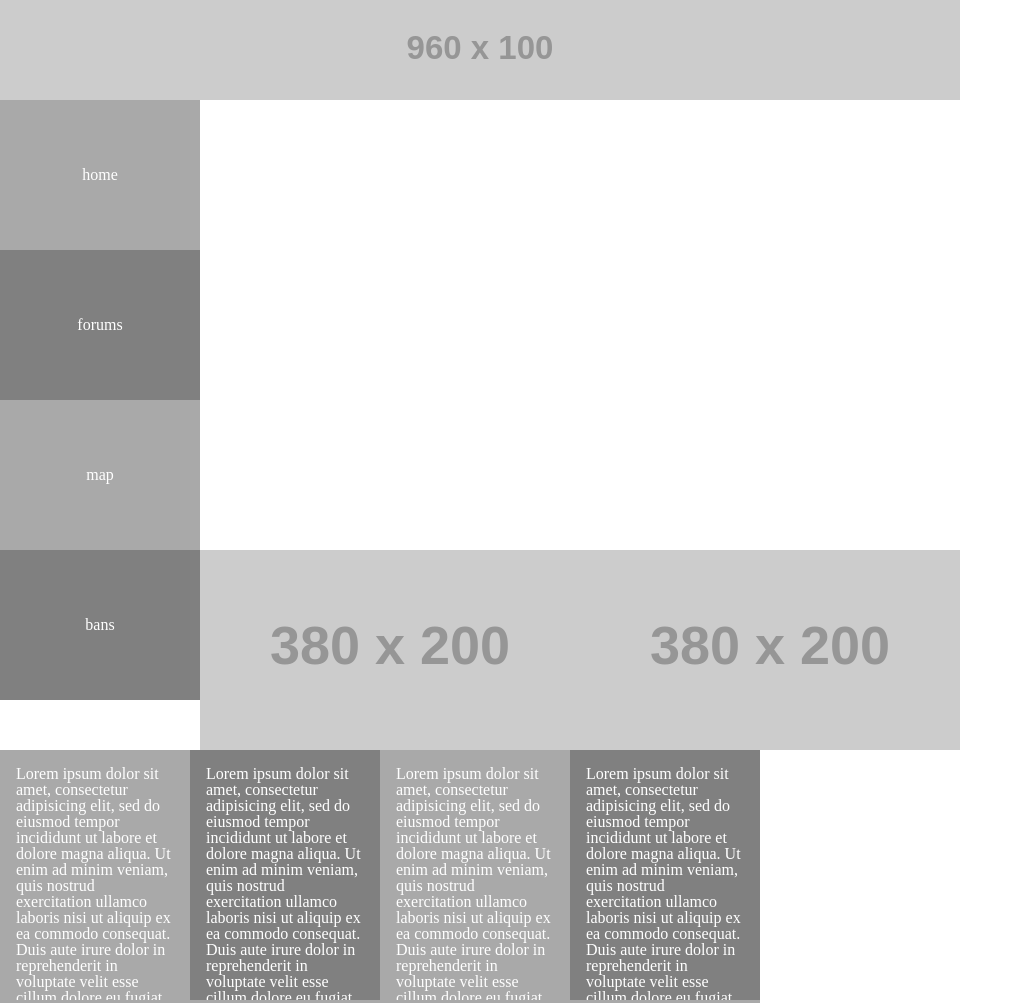
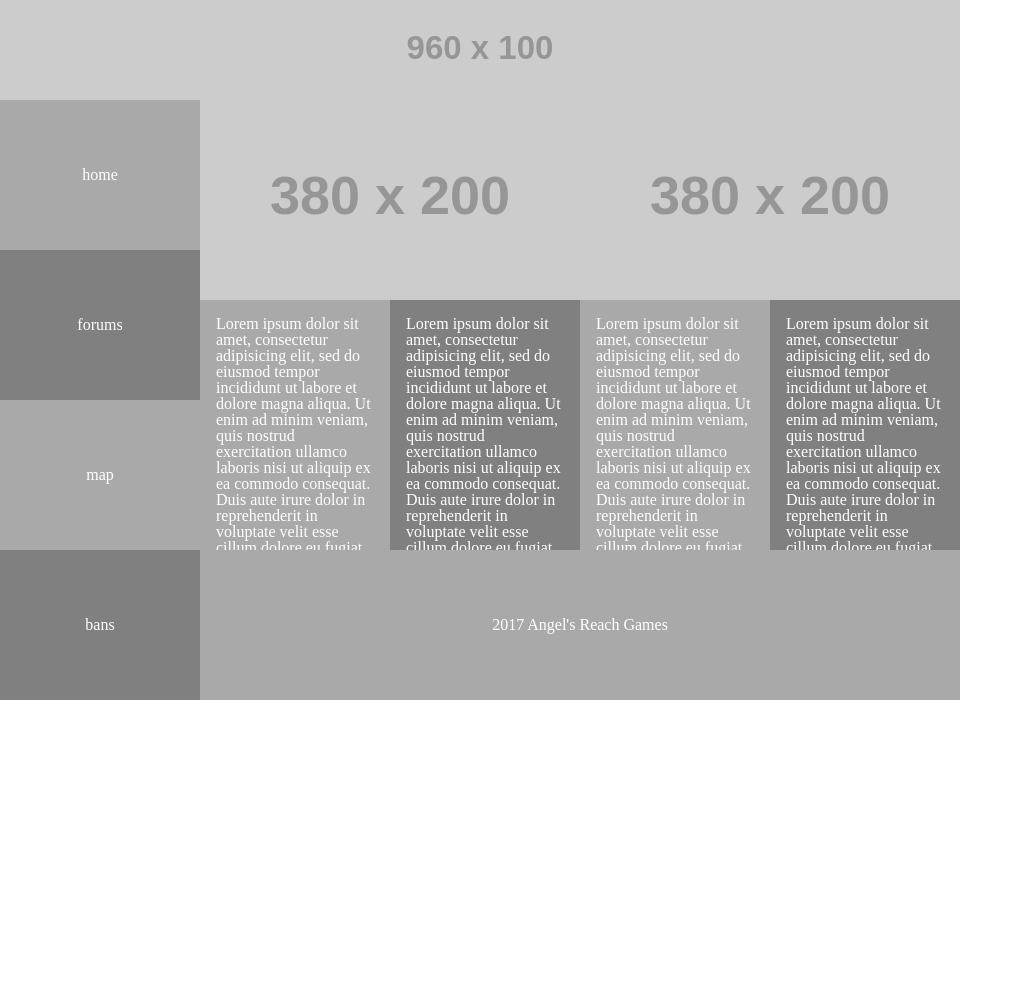
Before and after one commit to VergilPrime/ui-challenge-1, a plain HTML site: page index.html in a window 1280 px wide. Shown: the top 1003 px of the page, without its empty margins (0-1023 px from the left). After the commit the page ends 800 px from the top, so only its background shows below. Drawn offline with Linux system fonts and the light colour scheme; placeholder pictures from the web are drawn by us.

Commit message:
Working at last!

```diff
--- a/styles.css
+++ b/styles.css
@@ -14,6 +14,10 @@ header>div {
 }
 
 /*nav bar*/
+body>ul {
+  float: left;
+}
+
 body>ul>li {
   float: left;
   width: 120px;
```
